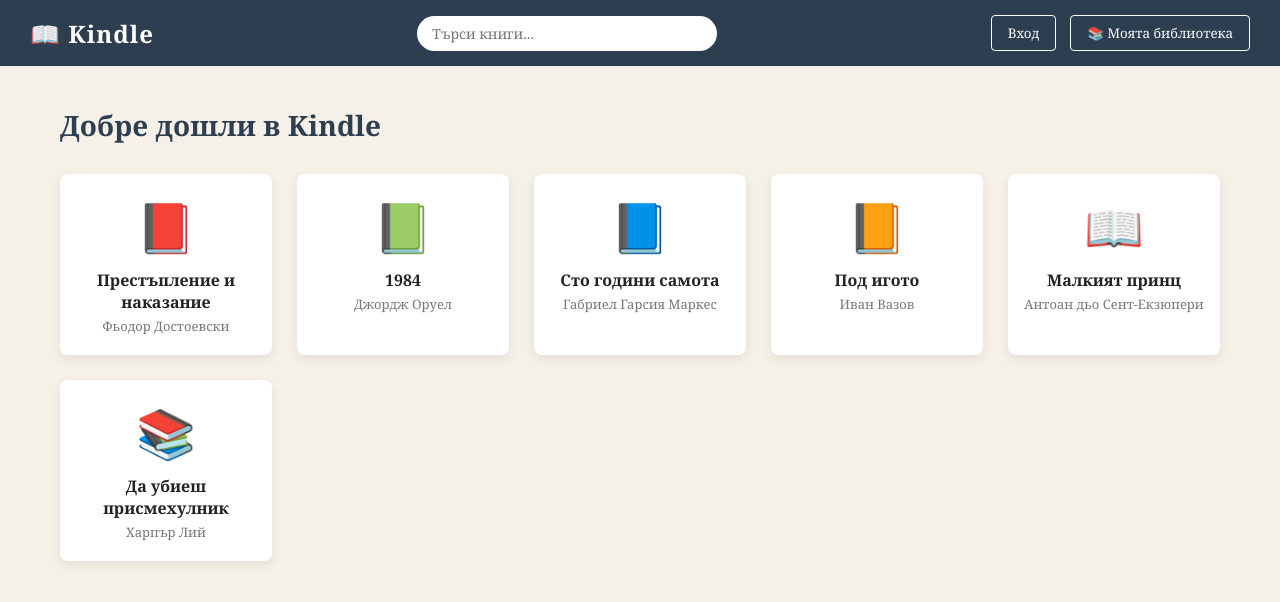
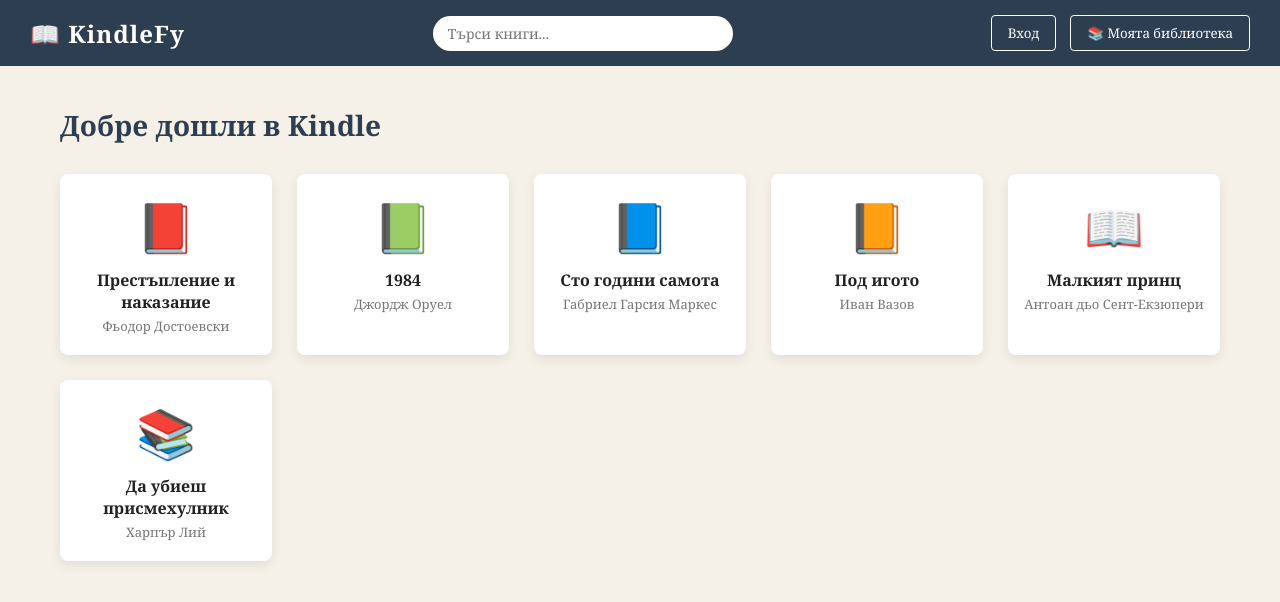
Before and after one commit to Kindle-Fy/KindleFy, a plain HTML site: page index.html in a window 1280 px wide. Drawn offline with Linux system fonts and the light colour scheme.

Commit message:
Rename title and logo from 'Kindle' to 'KindleFy'

```diff
--- a/index.html
+++ b/index.html
@@ -3,14 +3,14 @@
 <head>
     <meta charset="UTF-8">
     <meta name="viewport" content="width=device-width, initial-scale=1.0">
-    <title>Kindle Clone</title>
+    <title>KindleFy</title>
     <link rel="stylesheet" href="style.css">
 </head>
 <body>
     <!-- Навигация (горен бар) -->
     <nav class="navbar">
         <div class="nav-left">
-            <span class="logo">📖 Kindle</span>
+            <span class="logo">📖 KindleFy</span>
         </div>
         <div class="nav-center">
             <input type="text" placeholder="Търси книги...">
```
